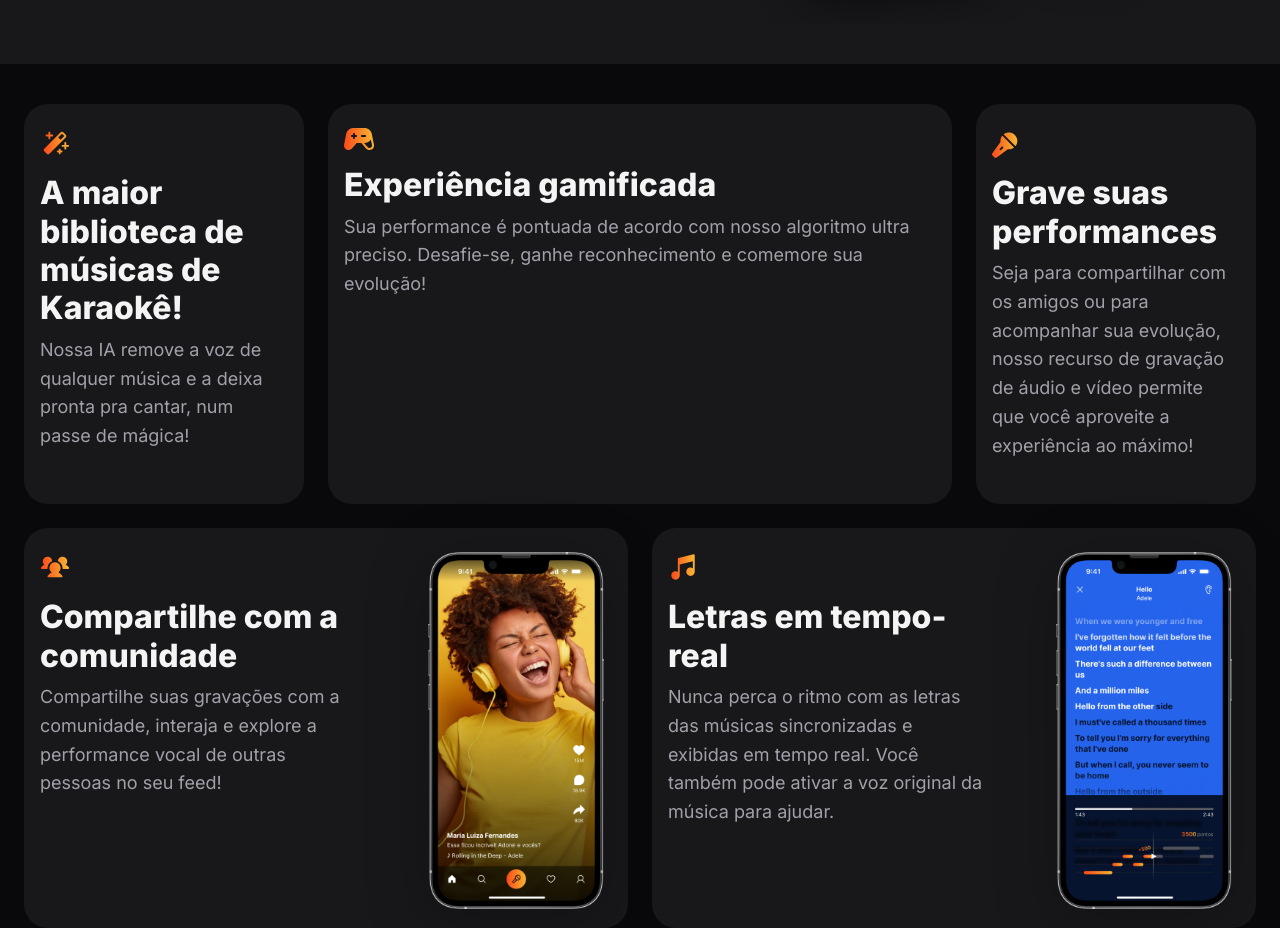
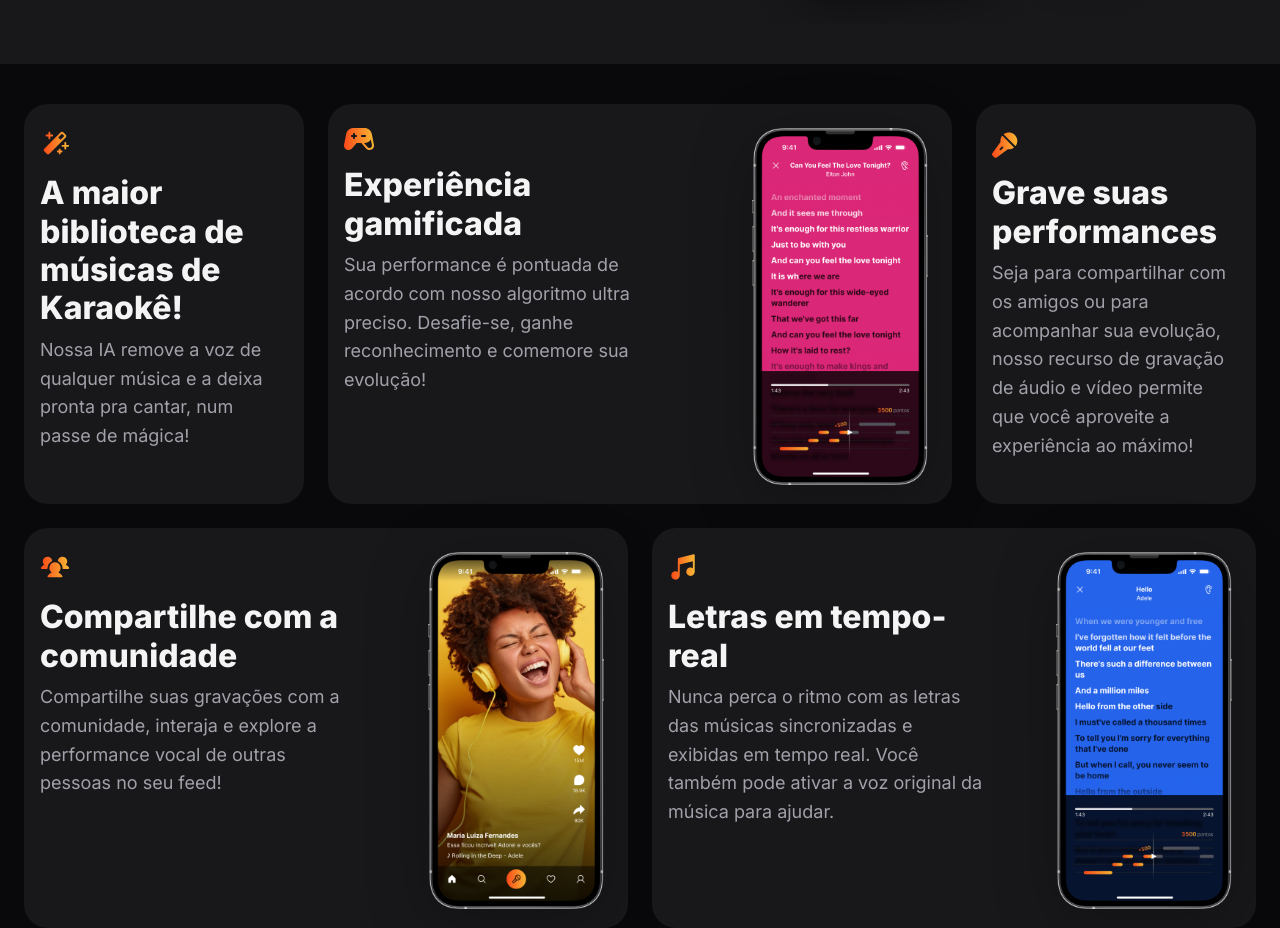
Before and after one commit to emanuelmgww/Product-Landing-Page, a plain HTML site: page index.html in a window 1280 px wide. Shown: the part 1180-2108 px from the top of the page. Drawn offline with Linux system fonts and the light colour scheme.

Commit message:
criando media query para que a imagem do card-2 apareça também em tela com tamanho mínimo de 1120px

```diff
--- a/styles/index.css
+++ b/styles/index.css
@@ -472,6 +472,24 @@ footer {
     }
 }
 
+@media (min-width: 1220px) {
+    .card-2 .show-xl {
+        display: block;
+        position: absolute;
+        top: 1.5rem;
+        right: 1.5rem;
+        filter: drop-shadow(0 12px 30px rgba(0, 0, 0, 0.25));
+    }
+
+    .card-2 img.show-xl {
+        width: 11rem;
+    }
+
+    .card-2 .text {
+        width: 55%;
+    }
+}
+
 @media (min-width: 1440px) {
 
     .features .card {
```
